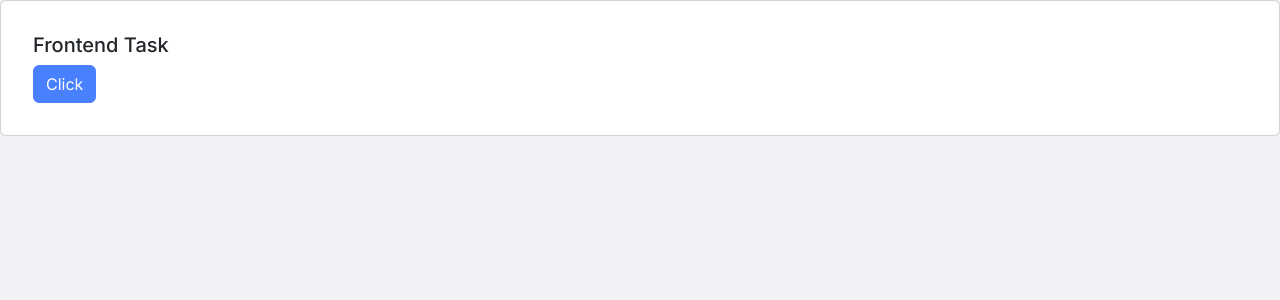
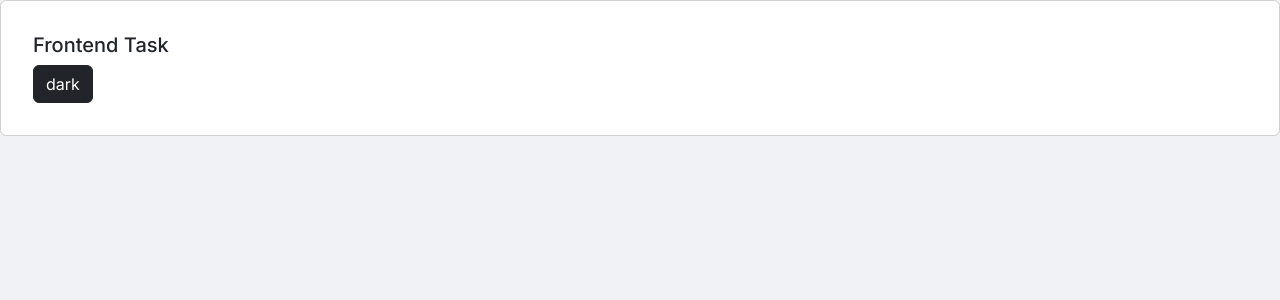
Before and after one commit to MINALOTFY10/frontend-task, a React (Vite) app: page / in a window 1280 px wide. Shown: the top 300 px of the page. Built offline with nearby package versions, Linux system fonts and the light colour scheme.

Commit message:
feat: added theme toggling feature using global theme context

```diff
--- a/src/App.css
+++ b/src/App.css
@@ -6,8 +6,7 @@ body {
 }
 
 :root {
-  --bs-primary:             #4880FF;
-  --bs-primary-rgb:         72, 128, 255;
+  --bs-primary:             #198CFE;
   --bs-border-color:        #E8E8E8;
   --bs-border-radius-lg:    14px;
   --bs-card-border-color:   #E8E8E8;
@@ -22,14 +21,3 @@ body {
   --bs-card-border-color:   #2A2D3E;
   --bs-border-color:        #2A2D3E;
 }
-
-.btn-primary {
-  background-color: var(--color-primary);
-  border-color: var(--color-primary);
-}
-
-.btn-primary:hover,
-.btn-primary:focus {
-  background-color: #3a6fef;
-  border-color: #3a6fef;
-}
--- a/src/App.tsx
+++ b/src/App.tsx
@@ -1,14 +1,19 @@
 import "./App.css";
 import { Button, Card } from "react-bootstrap";
+import { useTheme } from "./context/theme-context";
 
 function App() {
+  const { theme, toggleTheme } = useTheme();
+
   return (
     <div>
       <section id="next-steps">
         <Card className="p-3">
           <Card.Body>
             <Card.Title>Frontend Task</Card.Title>
-            <Button variant="primary">Click</Button>
+            <Button variant={theme === "light" ? "dark" : "light"} onClick={toggleTheme}>
+              {theme === "light" ? "dark" : "light"}
+            </Button>
           </Card.Body>
         </Card>
       </section>
--- /dev/null
+++ b/src/context/theme-context.tsx
@@ -0,0 +1,37 @@
+import { createContext, useContext, useEffect, useState } from "react";
+
+type Theme = "light" | "dark";
+const STORAGE_KEY = "theme";
+
+interface ThemeContextType {
+  theme: Theme;
+  toggleTheme: () => void;
+}
+
+const ThemeContext = createContext<ThemeContextType>({
+  theme: "light",
+  toggleTheme: () => {},
+});
+
+
+function getInitialTheme() {
+  const saved = localStorage.getItem(STORAGE_KEY);
+  return (saved === "light" || saved === "dark") ? saved : "light";
+};
+
+export const ThemeProvider = ({ children }: { children: React.ReactNode }) => {
+  const [theme, setTheme] = useState<Theme>(getInitialTheme);
+
+  useEffect(() => {
+    document.documentElement.setAttribute("data-bs-theme", theme);
+    localStorage.setItem(STORAGE_KEY, theme);
+  }, [theme]);
+
+  const toggleTheme = () => setTheme((prev) => (prev === "light" ? "dark" : "light"));
+
+  return <ThemeContext.Provider value={{ theme, toggleTheme }}>{children}</ThemeContext.Provider>;
+};
+
+export const useTheme = (): ThemeContextType => {
+  return useContext(ThemeContext);
+};
--- a/src/main.tsx
+++ b/src/main.tsx
@@ -1,11 +1,14 @@
-import { StrictMode } from 'react'
-import { createRoot } from 'react-dom/client'
-import 'bootstrap/dist/css/bootstrap.min.css'
-import './index.css'
-import App from './App.tsx'
+import { StrictMode } from "react";
+import { createRoot } from "react-dom/client";
+import "bootstrap/dist/css/bootstrap.min.css";
+import "./index.css";
+import App from "./App.tsx";
+import { ThemeProvider } from "./context/theme-context.tsx";
 
-createRoot(document.getElementById('root')!).render(
+createRoot(document.getElementById("root")!).render(
   <StrictMode>
-    <App />
+    <ThemeProvider>
+      <App />
+    </ThemeProvider>
   </StrictMode>,
-)
+);
```
